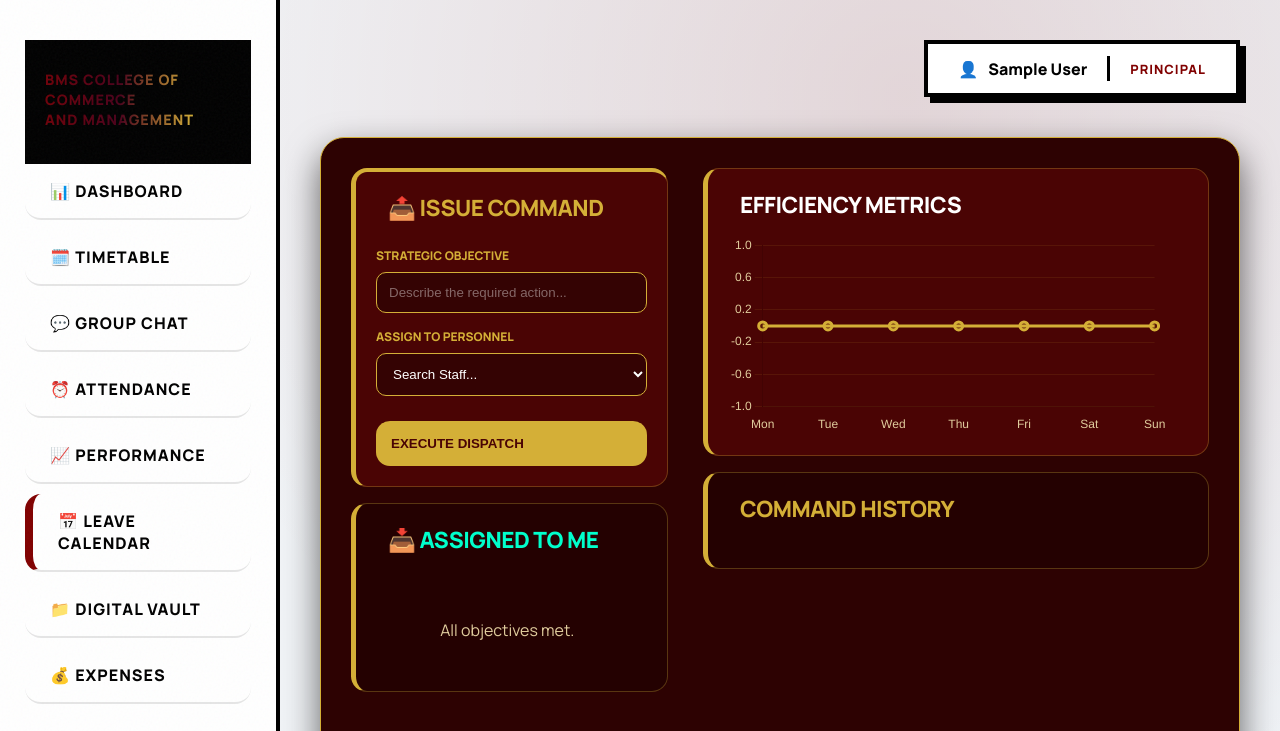
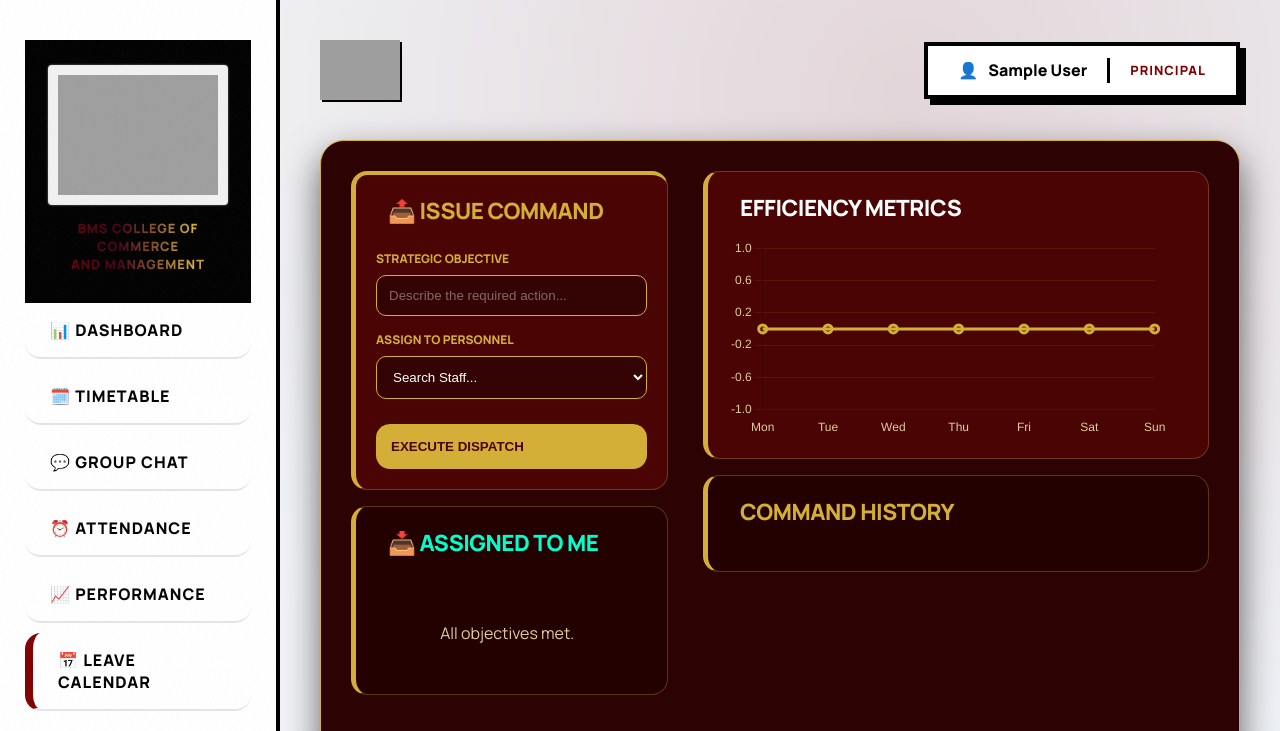
Before and after one commit to pk7745/erp, a Flask app: page /activity_room in a window 1280 px wide. Shown: the top 731 px of the page. Run offline with Flask 3, Linux system fonts and the light colour scheme; the visitor is signed in with stand-in values (Sample User, id 1); data comes from the database, SQL or seed files in the repository; data that the repository does not hold is empty; some libraries are stand-ins or nearby versions; grey boxes are pictures that could not be loaded.

Commit message:
Update base.html

```diff
--- a/templates/base.html
+++ b/templates/base.html
@@ -33,6 +33,18 @@
             background-color: var(--imp-bg);
         }
 
+        /* LOGO HANDLING */
+        .brand-logo {
+            width: 100%;
+            max-width: 180px;
+            height: auto;
+            margin-bottom: 15px;
+            filter: drop-shadow(0px 0px 1px rgba(255,255,255,0.5));
+            background: rgba(255, 255, 255, 0.9); /* Ensures logo visibility on dark headers */
+            padding: 10px;
+            border-radius: 4px;
+        }
+
         /* SIDEBAR: IMPERIAL COMMAND STYLE */
         .sidebar {
             background: #ffffff !important;
@@ -47,15 +59,20 @@
         }
 
         .sidebar-brand {
-            padding: 30px 20px;
+            padding: 25px 20px;
             border-bottom: 4px solid var(--imp-black);
             background: #000;
+            display: flex;
+            flex-direction: column;
+            align-items: center;
+            text-align: center;
         }
 
         .sidebar-brand h2 {
             color: #fff !important;
-            font-size: 0.9rem !important;
+            font-size: 0.8rem !important;
             line-height: 1.4;
+            margin-top: 10px;
         }
 
         .sidebar-link {
@@ -69,6 +86,7 @@
             display: flex;
             align-items: center;
             text-decoration: none;
+            position: relative;
         }
 
         .sidebar-link:hover {
@@ -80,7 +98,7 @@
         body.dark-mode .sidebar-link { border-bottom: 2px solid rgba(255,255,255,0.05); }
         body.dark-mode .sidebar-link:hover { background: var(--imp-gold) !important; color: #000 !important; }
 
-        /* PULSE BADGE: HIGH VISIBILITY */
+        /* PULSE BADGE */
         .pulse-badge {
             position: absolute;
             right: 15px;
@@ -100,20 +118,17 @@
             100% { transform: scale(1); box-shadow: 0 0 0 0 rgba(255,0,0,0); }
         }
 
-        /* ALERT BANNER: BROADCAST SYSTEM */
         .alert-banner {
             background: var(--imp-black) !important;
             border-bottom: 5px solid var(--imp-crimson);
             height: 50px;
         }
 
-        /* MAIN CONTENT AREA */
         .main {
             padding: 40px;
             min-height: 100vh;
         }
 
-        /* FLASH MESSAGES: DIRECTIVES */
         .flash {
             border: 3px solid #000 !important;
             box-shadow: 6px 6px 0px #000;
@@ -123,7 +138,6 @@
             text-transform: uppercase;
         }
 
-        /* FAB: THE GOLDEN TRIGGER */
         .fab-item {
             background: #ffffff !important;
             border: 3px solid #000 !important;
@@ -155,6 +169,7 @@
     <div class="sidebar">
         <div class="sidebar-content">
             <div class="sidebar-brand">
+                <img src="https://www.bmsccm.ac.in/img/ll.png" alt="BMSCCM Logo" class="brand-logo">
                 <a href="{{ url_for('about') }}" style="text-decoration: none;">
                     <h2 style="margin: 0; font-weight: 950; letter-spacing: 1px;">BMS COLLEGE OF COMMERCE<br>AND MANAGEMENT</h2>
                 </a>
@@ -207,7 +222,9 @@
     </div>
 
     <div class="main">
-        <div style="display: flex; justify-content: flex-end; align-items: center; margin-bottom: 40px;">
+        <div style="display: flex; justify-content: space-between; align-items: center; margin-bottom: 40px;">
+            <img src="https://www.bmsccm.ac.in/img/ll.png" alt="BMSCCM Logo" style="height: 60px; width: auto; filter: drop-shadow(2px 2px 0px #000);">
+
             {% if session['name'] %}
             <div style="display: flex; align-items: center; gap: 20px; background: #fff; padding: 12px 30px; border: 4px solid #000; box-shadow: 6px 6px 0px #000;">
                 <a href="{{ url_for('my_profile') }}" style="text-decoration: none; color: #000; font-weight: 950; display: flex; align-items: center; gap: 10px; font-size: 1rem;">
@@ -248,14 +265,12 @@
     {% endif %}
 
     <script>
-        // THEME TOGGLE: RETAINED LOGIC
         function toggleDarkMode() {
             document.body.classList.toggle('dark-mode');
             localStorage.setItem('theme', document.body.classList.contains('dark-mode') ? 'dark' : 'light');
         }
         if(localStorage.getItem('theme') === 'dark') document.body.classList.add('dark-mode');
 
-        // FAB ANIMATION: RETAINED LOGIC
         function toggleFab() {
             const options = document.getElementById('fab-options');
             const icon = document.getElementById('fab-icon');
@@ -271,7 +286,6 @@
             }
         }
 
-        // BADGE CLEAR: RETAINED LOGIC
         function clearBadge(element) {
             const badge = element.querySelector('.pulse-badge');
             if (badge) { badge.style.display = 'none'; }
```
